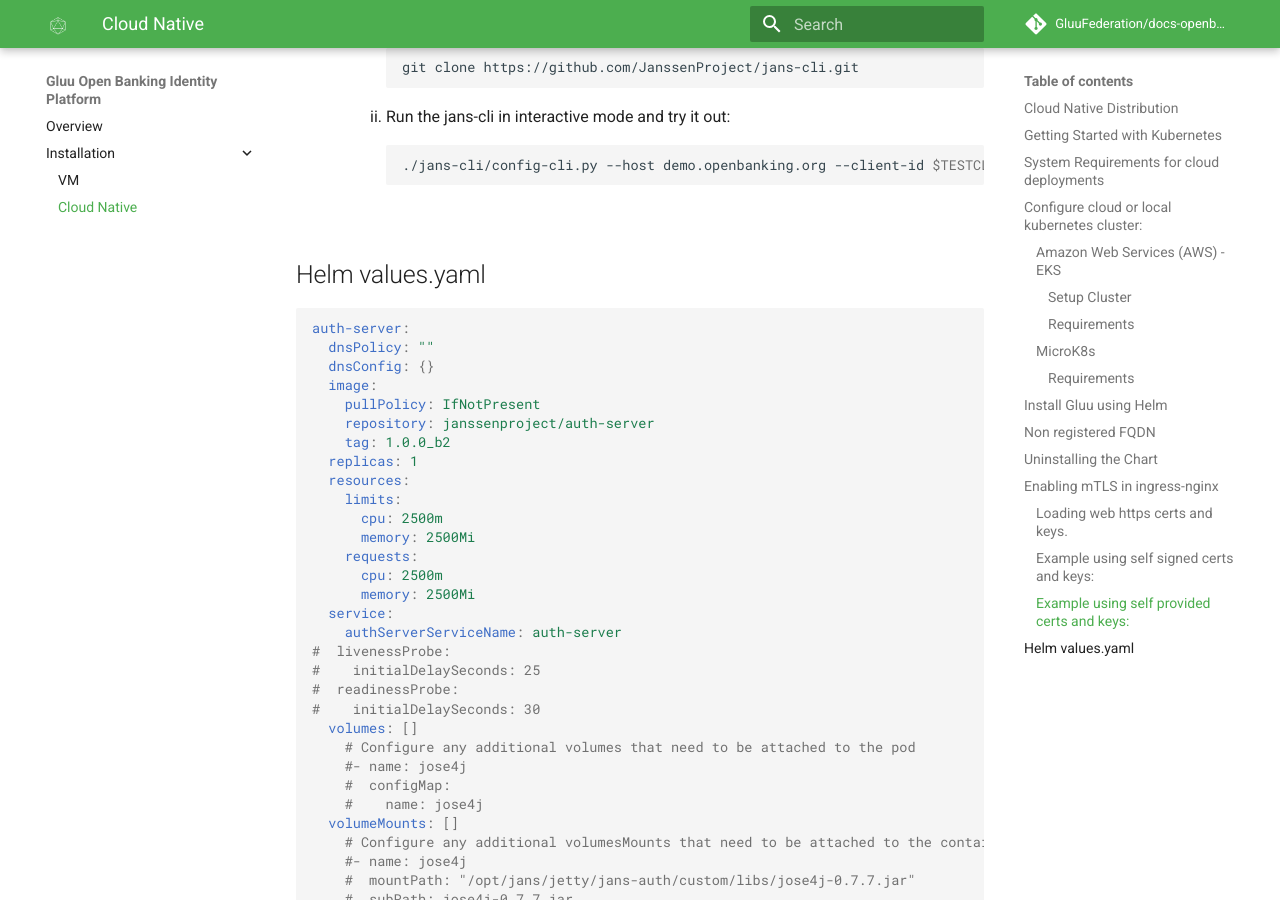
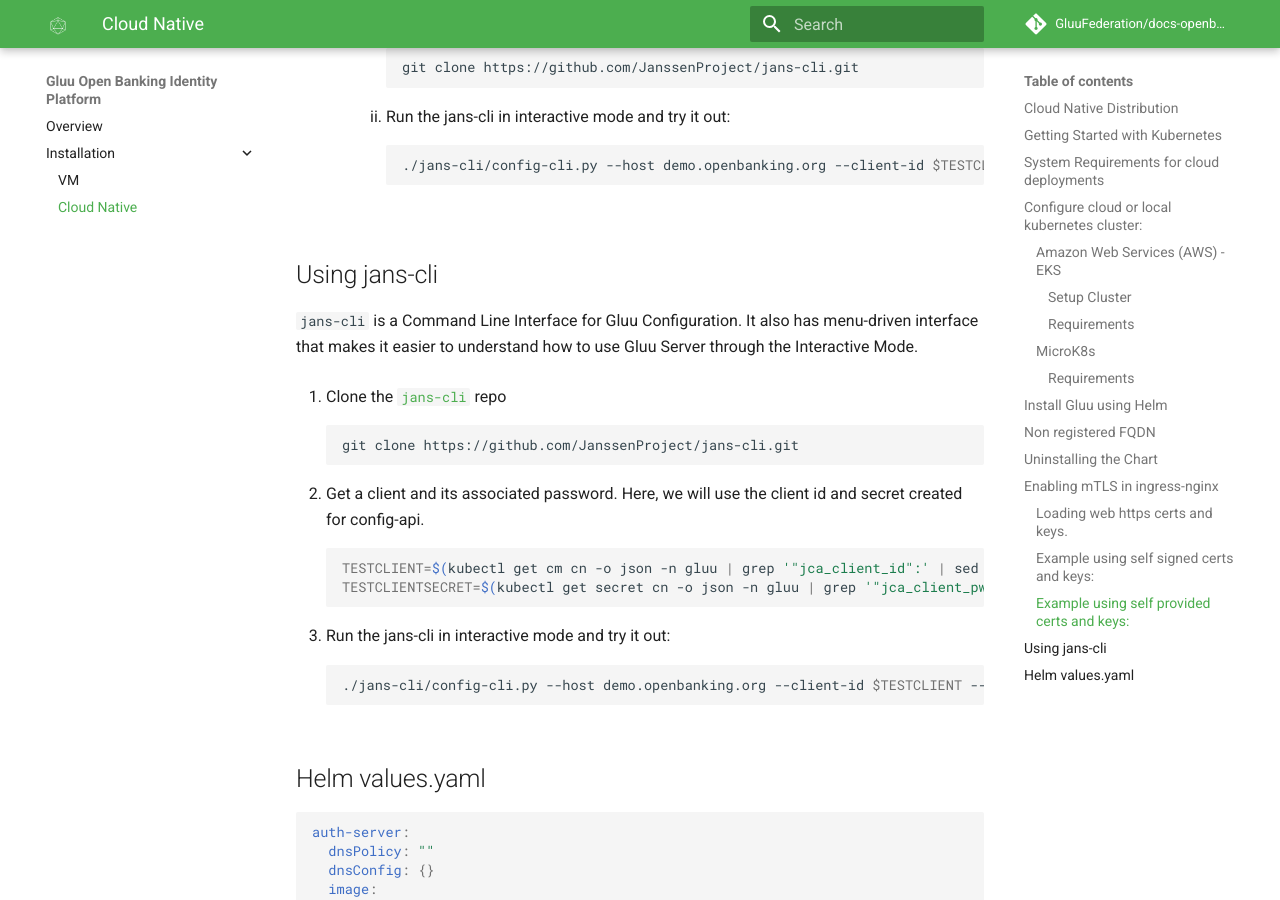
Before and after one commit to GluuFederation/docs-openbanking-prod, an MkDocs documentation site: the page built from docs/source/install-cn.md, in a window 1280 px wide and 900 px high, scrolled down 7434 px. Built offline with MkDocs 1.6.1 and Material for MkDocs 9.7.7, drawn with Linux system fonts in a browser that asks for light colours; comment, search, counter and statistics services are not loaded.

Commit message:
docs: add jans-cli section

````diff
--- a/docs/source/install-cn.md
+++ b/docs/source/install-cn.md
@@ -336,6 +336,29 @@ If during installation the release was not defined, release name is checked by r
             ./jans-cli/config-cli.py --host demo.openbanking.org --client-id $TESTCLIENT --client_secret $TESTCLIENTSECRET --cert-file client.pem --key-file client.key
             ```
 
+## Using jans-cli
+
+`jans-cli` is a Command Line Interface for Gluu Configuration. It also has menu-driven interface that makes it easier to understand how to use Gluu Server through the Interactive Mode.
+
+1.  Clone the [`jans-cli`](https://github.com/JanssenProject/jans-cli/) repo
+
+    ```
+    git clone https://github.com/JanssenProject/jans-cli.git
+    ```
+
+1.  Get a client and its associated password. Here, we will use the client id and secret created for config-api.
+
+    ```bash
+    TESTCLIENT=$(kubectl get cm cn -o json -n gluu | grep '"jca_client_id":' | sed -e 's#.*:\(\)#\1#' | tr -d '"' | tr -d "," | tr -d '[:space:]')
+    TESTCLIENTSECRET=$(kubectl get secret cn -o json -n gluu | grep '"jca_client_pw":' | sed -e 's#.*:\(\)#\1#' | tr -d '"' | tr -d "," | tr -d '[:space:]' | base64 -d)
+    ```
+
+1.  Run the jans-cli in interactive mode and try it out:
+
+    ```bash
+    ./jans-cli/config-cli.py --host demo.openbanking.org --client-id $TESTCLIENT --client_secret $TESTCLIENTSECRET --cert-file client.pem --key-file client.key
+    ```
+
 ## Helm values.yaml
 
 ```yaml
````
